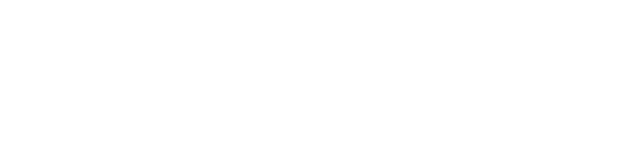
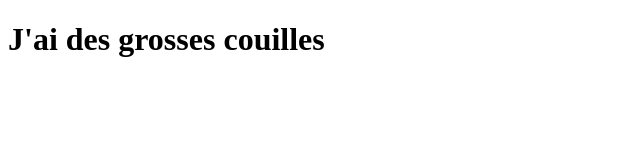
Before and after one commit to MrCyci6/Web-TPFinal, a plain HTML site: page index.html in a window 1280 px wide. Shown: the whole page, without its empty margins (0-640 px from the left). Drawn offline with Linux system fonts and the light colour scheme.

Commit message:
Update index.html

```diff
--- a/index.html
+++ b/index.html
@@ -6,6 +6,6 @@
         <link rel="stylesheet" type="./styles/styles.css">
     </head>
     <body>
-
+        <h1>J'ai des grosses couilles</h1>
     </body>
 </html>
```
